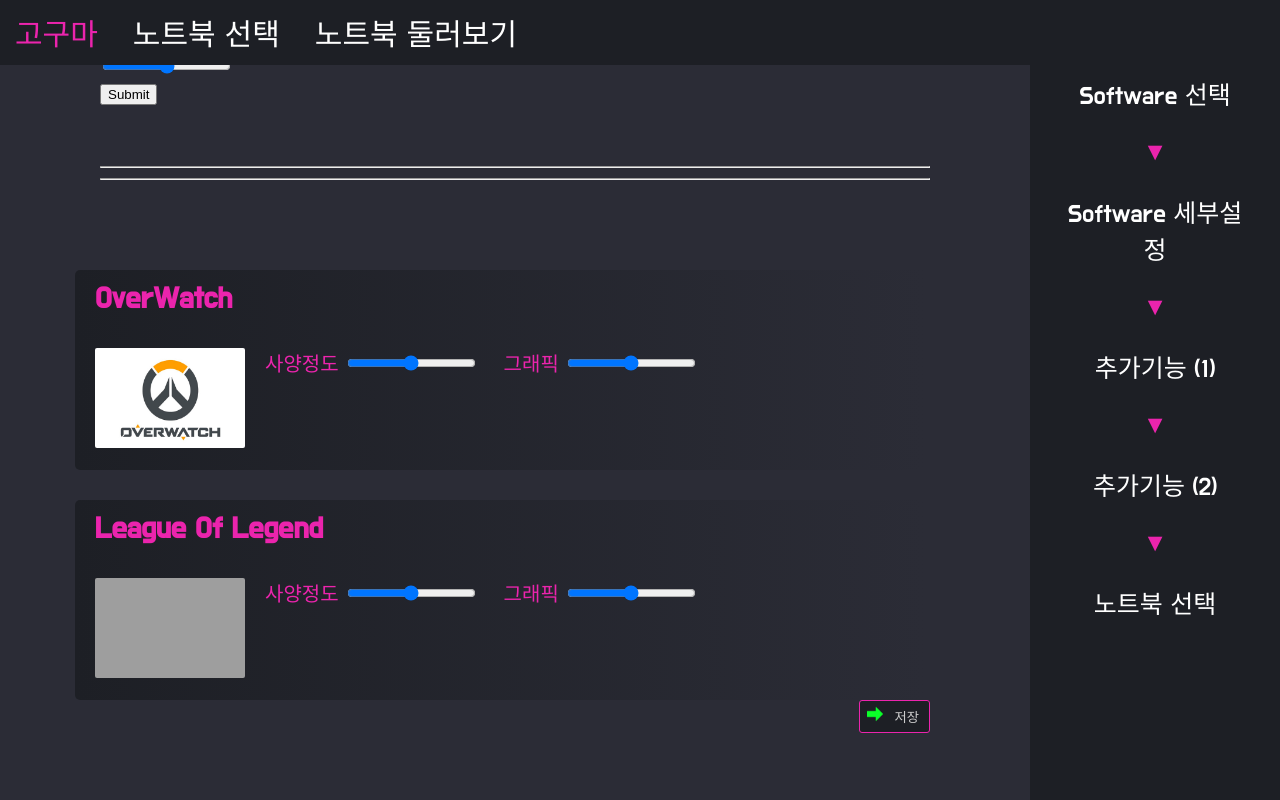
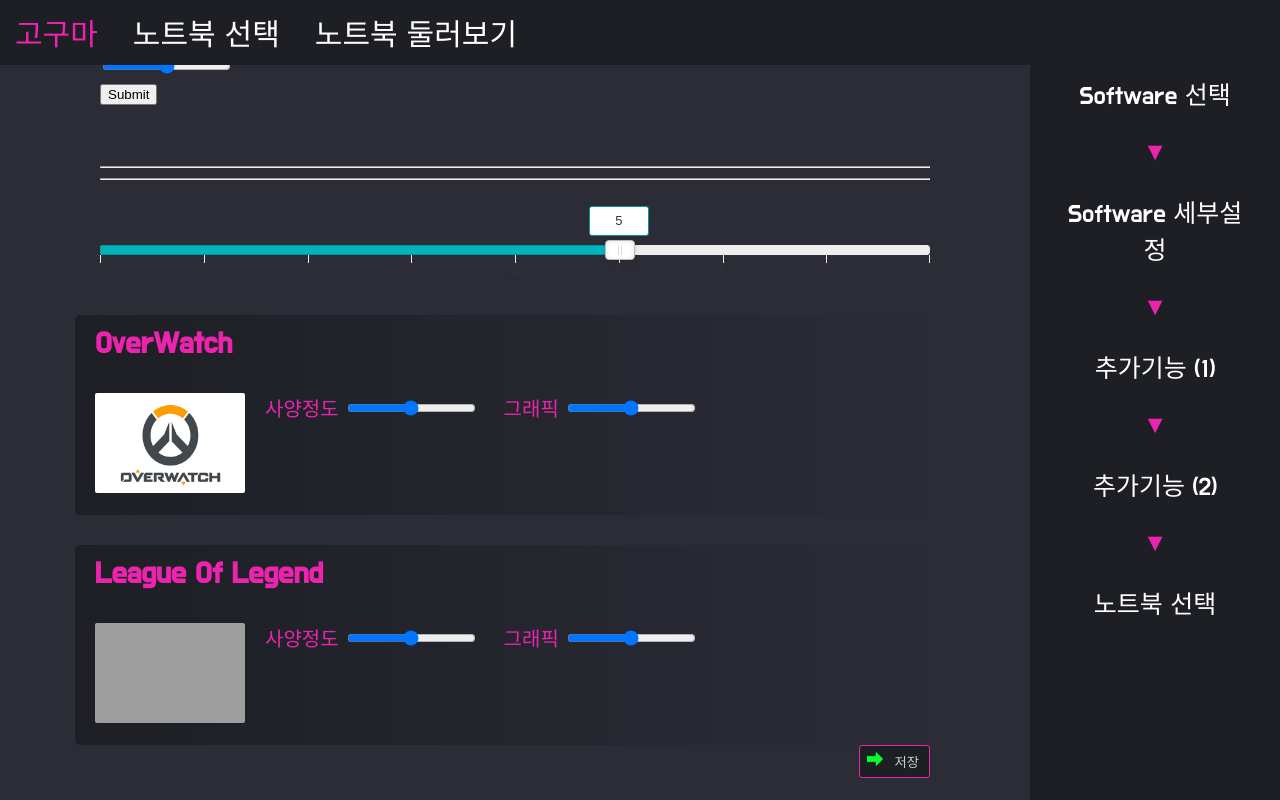
Before and after one commit to jonghklee/GP, a Django app: page /B/page1_5 in a window 1280 px wide. Run offline with Django 3.2, Linux system fonts and the light colour scheme; data comes from the database, SQL or seed files in the repository; some libraries are stand-ins or nearby versions; grey boxes are pictures that could not be loaded.

Commit message:
middlesave

```diff
--- /dev/null
+++ b/django/GangP/input/static/css/rSlider.min.css
@@ -0,0 +1,130 @@
+.rs-container * {
+  box-sizing: border-box;
+  -webkit-touch-callout: none;
+  -webkit-user-select: none;
+  -khtml-user-select: none;
+  -moz-user-select: none;
+  -ms-user-select: none;
+  user-select: none;
+}
+.rs-container {
+  font-family: Arial, Helvetica, sans-serif;
+  height: 45px;
+  position: relative;
+}
+.rs-container .rs-bg,
+.rs-container .rs-selected {
+  background-color: #eee;
+  border: 1px solid #ededed;
+  height: 10px;
+  left: 0;
+  position: absolute;
+  top: 5px;
+  width: 100%;
+  border-radius: 3px;
+}
+.rs-container .rs-selected {
+  background-color: #00b3bc;
+  border: 1px solid #00969b;
+  transition: all 0.2s linear;
+  width: 0;
+}
+.rs-container.disabled .rs-selected {
+  background-color: #ccc;
+  border-color: #bbb;
+}
+.rs-container .rs-pointer {
+  background-color: #fff;
+  border: 1px solid #bbb;
+  border-radius: 4px;
+  cursor: pointer;
+  height: 20px;
+  left: -10px;
+  position: absolute;
+  top: 0;
+  transition: all 0.2s linear;
+  width: 30px;
+  box-shadow: inset 0 0 1px #fff, inset 0 1px 6px #ebebeb,
+    1px 1px 4px rgba(0, 0, 0, 0.1);
+}
+.rs-container.disabled .rs-pointer {
+  border-color: #ccc;
+  cursor: default;
+}
+.rs-container .rs-pointer::after,
+.rs-container .rs-pointer::before {
+  content: "";
+  position: absolute;
+  width: 1px;
+  height: 9px;
+  background-color: #ddd;
+  left: 12px;
+  top: 5px;
+}
+.rs-container .rs-pointer::after {
+  left: auto;
+  right: 12px;
+}
+.rs-container.sliding .rs-pointer,
+.rs-container.sliding .rs-selected {
+  transition: none;
+}
+.rs-container .rs-scale {
+  left: 0;
+  position: absolute;
+  top: 5px;
+  white-space: nowrap;
+}
+.rs-container .rs-scale span {
+  float: left;
+  position: relative;
+}
+.rs-container .rs-scale span::before {
+  background-color: #ededed;
+  content: "";
+  height: 8px;
+  left: 0;
+  position: absolute;
+  top: 10px;
+  width: 1px;
+}
+.rs-container.rs-noscale span::before {
+  display: none;
+}
+.rs-container.rs-noscale span:first-child::before,
+.rs-container.rs-noscale span:last-child::before {
+  display: block;
+}
+.rs-container .rs-scale span:last-child {
+  margin-left: -1px;
+  width: 0;
+}
+.rs-container .rs-scale span ins {
+  color: #333;
+  display: inline-block;
+  font-size: 12px;
+  margin-top: 20px;
+  text-decoration: none;
+}
+.rs-container.disabled .rs-scale span ins {
+  color: #999;
+}
+.rs-tooltip {
+  color: #333;
+  width: auto;
+  min-width: 60px;
+  height: 30px;
+  background: #fff;
+  border: 1px solid #00969b;
+  border-radius: 3px;
+  position: absolute;
+  transform: translate(-50%, -35px);
+  left: 13px;
+  text-align: center;
+  font-size: 13px;
+  padding: 6px 10px 0;
+}
+.rs-container.disabled .rs-tooltip {
+  border-color: #ccc;
+  color: #999;
+}
--- a/django/GangP/input/templates/page1.5.html
+++ b/django/GangP/input/templates/page1.5.html
@@ -1,124 +1,157 @@
-{% extends 'base.html' %}
-
-{% block style %}
-    <link rel="stylesheet" href="resource/css/rSlider.min.css">
-    <script src="resource/js/rSlider.min.js"></script>
+{% extends 'base.html' %} {% block style %} {% load static %}
+<link rel="stylesheet" href="{% static 'css/rSlider.min.css' %}" />
+<script src="{% static 'js/rSlider.min.js' %} "></script>
 <style>
-        .softwarebox{
+  .softwarebox {
     background-color: white;
-              box-sizing:border-box;
+    box-sizing: border-box;
     border-top-left-radius: 5px;
     border-bottom-left-radius: 5px;
-              width:850px;
-              background: linear-gradient( to right ,#1D1F25,#2B2C36);
-              height:200px;
+    width: 850px;
+    background: linear-gradient(to right, #1d1f25, #2b2c36);
+    height: 200px;
     margin-left: -25px;
     margin-top: 20px;
   }
-        .software_image{
+  .software_image {
     width: 150px;
     height: 100px;
     margin-left: 20px;
     margin-top: 0px;
     float: left;
     border-radius: 2px;
-
   }
-        .software-name{
-
-            color: #EB24AD;
+  .software-name {
+    color: #eb24ad;
     padding: 10px 0 0 20px;
     font-size: 30px;
-
   }
-        .form-label{
+  .form-label {
     padding: 0 0 0 20px;
-
   }
 
-        #tickmarks{
-
+  #tickmarks {
   }
 
-        button{
-            display:block;
-            background-color: #1D1F25;
-            border: 1px solid #EB24AD ;
+  button {
+    display: block;
+    background-color: #1d1f25;
+    border: 1px solid #eb24ad;
     cursor: pointer;
     padding: 5px 10px 6px 7px;
-            color:#cccccc;
+    color: #cccccc;
     border-radius: 3px;
   }
-        button img{
+  button img {
     border: 0;
-            padding:0;
+    padding: 0;
     width: 16px;
-            height:16px;
-
+    height: 16px;
   }
-        button.subm:hover{
-            background-color:#EB24AD;
-            border:1px solid #1D1F25;
-            color:#1D1F25;
+  button.subm:hover {
+    background-color: #eb24ad;
+    border: 1px solid #1d1f25;
+    color: #1d1f25;
     border-radius: 3px;
   }
-        .invisible{
+  .invisible {
     display: none;
   }
 </style>
 <script>
-        var mySlider = new rSlider({
-            target: '#slider',
-            values: [1, 2, 3],
-            range: true,
+  (function () {
+    "use strict";
+
+    var init = function () {
+      var slider2 = new rSlider({
+        target: "#sliderA",
+        values: [0, 1, 2, 3, 4, 5, 6, "7", 8],
+        range: false,
+        set: [5],
         tooltip: true,
-            scale: true,
-            labels: true,
-            set: [1, 2],
+        onChange: function (vals) {
+          console.log(vals);
+        },
       });
+    };
+    window.onload = init;
+  })();
 </script>
-    {% endblock %}
-
-    {% block body %}
+{% endblock %} {% block body %}
 
 <input type="range" id="slider" />
 
 <form action="{% url 'page2' %}" method="POST">
-    {%csrf_token%}
-    {% for soft in softs%}
+  {%csrf_token%} {% for soft in softs%} {% if soft.version != 0%}
   <div class="softwarebox">
-            <p class="software-name"> <strong> {{soft.name}} </strong> </p>
-            <img class="software_image" src="{{soft.img.url}}" alt="image" >
+    <p class="software-name"><strong> {{soft.name}} </strong></p>
+    <img class="software_image" src="{{soft.img.url}}" alt="image" />
+    <label for="customrange" class="form-label">사양</label>
+    <input
+      type="range"
+      name="{{soft.name}}"
+      min="1"
+      max="{{soft.version}}"
+      step="1"
+    />
 
-            {% if soft.version == 3%}
+    {% elif soft.version == 0 %}
     <label for="customrange" class="form-label">사양</label>
-                <input type="range" name="{{soft.name}}" min="1" max="{{soft.version}}" step="1"/>
-
-            {% elif soft.version != 0 %}
-                <label for="customrange" class="form-label">사양</label>
-                <input type="range" name="{{soft.name}}" min="1" max="{{soft.version}}" step="1"/>
+    <input
+      type="range"
+      name="{{soft.name}}"
+      min="1"
+      max="{{soft.version}}"
+      step="1"
+    />
 
     {% else %}
-                <input type="range" name="{{soft.name}}" class="invisible" min="0" max="1" step="1" value='0'/>
+    <input
+      type="range"
+      name="{{soft.name}}"
+      class="invisible"
+      min="0"
+      max="1"
+      step="1"
+      value="0"
+    />
     {% endif %}
   </div>
   {% endfor %}
-        <input type="submit">
+  <input type="submit" />
 </form>
 
-    <br><br>
-    <hr>
-    <hr>
-    <br><br>
+<br /><br />
+<hr />
+<hr />
+<br /><br />
+
+<div class="slider-container">
+  <input type="text" id="sliderA" class="slider" />
+</div>
 <div class="softwarebox">
-            <p class="software-name"> <b>OverWatch </b></p>
-            <img class="software_image" src="resource/overwatch.jpg" alt="image" >
+  <p class="software-name"><b>OverWatch </b></p>
+  <img class="software_image" src="resource/overwatch.jpg" alt="image" />
   <!--조절바-->
   <label for="customrange" class="form-label">사양정도</label>
-                <input type="range" class="form-range" min="0" max="2" step="1"  list="tickmarks"/>
+  <input
+    type="range"
+    class="form-range"
+    min="0"
+    max="2"
+    step="1"
+    list="tickmarks"
+  />
 
   <label for="customrange" class="form-label">그래픽</label>
-                <input type="range" class="form-range" min="0" max="2" step="1"  list="tickmarks"/>
+  <input
+    type="range"
+    class="form-range"
+    min="0"
+    max="2"
+    step="1"
+    list="tickmarks"
+  />
   <detalist id="tickmarks">
     <option value="0"></option>
     <option value="1"></option>
@@ -127,14 +160,28 @@
 </div>
 
 <div class="softwarebox">
-            <p class="software-name"> <b>League Of Legend </b></p>
-            <img class="software_image" src="resource\lol.png" alt="image" >
+  <p class="software-name"><b>League Of Legend </b></p>
+  <img class="software_image" src="resource\lol.png" alt="image" />
   <!--조절바-->
   <label for="customrange" class="form-label">사양정도</label>
-                <input type="range" class="form-range" min="0" max="2" step="1"  list="tickmarks"/>
+  <input
+    type="range"
+    class="form-range"
+    min="0"
+    max="2"
+    step="1"
+    list="tickmarks"
+  />
 
   <label for="customrange" class="form-label">그래픽</label>
-                <input type="range" class="form-range" min="0" max="2" step="1"  list="tickmarks"/>
+  <input
+    type="range"
+    class="form-range"
+    min="0"
+    max="2"
+    step="1"
+    list="tickmarks"
+  />
   <detalist id="tickmarks">
     <option value="0"></option>
     <option value="1"></option>
@@ -142,7 +189,6 @@
   </detalist>
 </div>
 <button type="submit" class="subm" style="float: right">
-
-                     <img src="resource\arrowbutton-next.png" alt=""> &nbsp 저장
+  <img src="resource\arrowbutton-next.png" alt="" /> &nbsp 저장
 </button>
 {% endblock %}
```
Also changed, not shown: django/GangP/static/css/rSlider.min.css (added, +130 -0 lines), django/GangP/input/static/js/rSlider.min.js (added), django/GangP/media/input/1200px-Adobe_Photoshop_CC_icon.svg.png (added), django/GangP/media/input/1200px-Adobe_Photoshop_CC_icon.svg_5FPtksU.png (added), django/GangP/media/input/battleground.png (added), django/GangP/media/input/battleground_EsIPMFE.png (added), django/GangP/media/input/battleground_sJJ2KDg.png (added), django/GangP/media/input/matlab.jpg (added), django/GangP/media/input/overwatch.jpg (added), django/GangP/media/input/overwatch_qoJp6D7.jpg (added), django/GangP/static/js/rSlider.min.js (added), 2 other files. Lines whose indentation alone changed are shown as unchanged.
